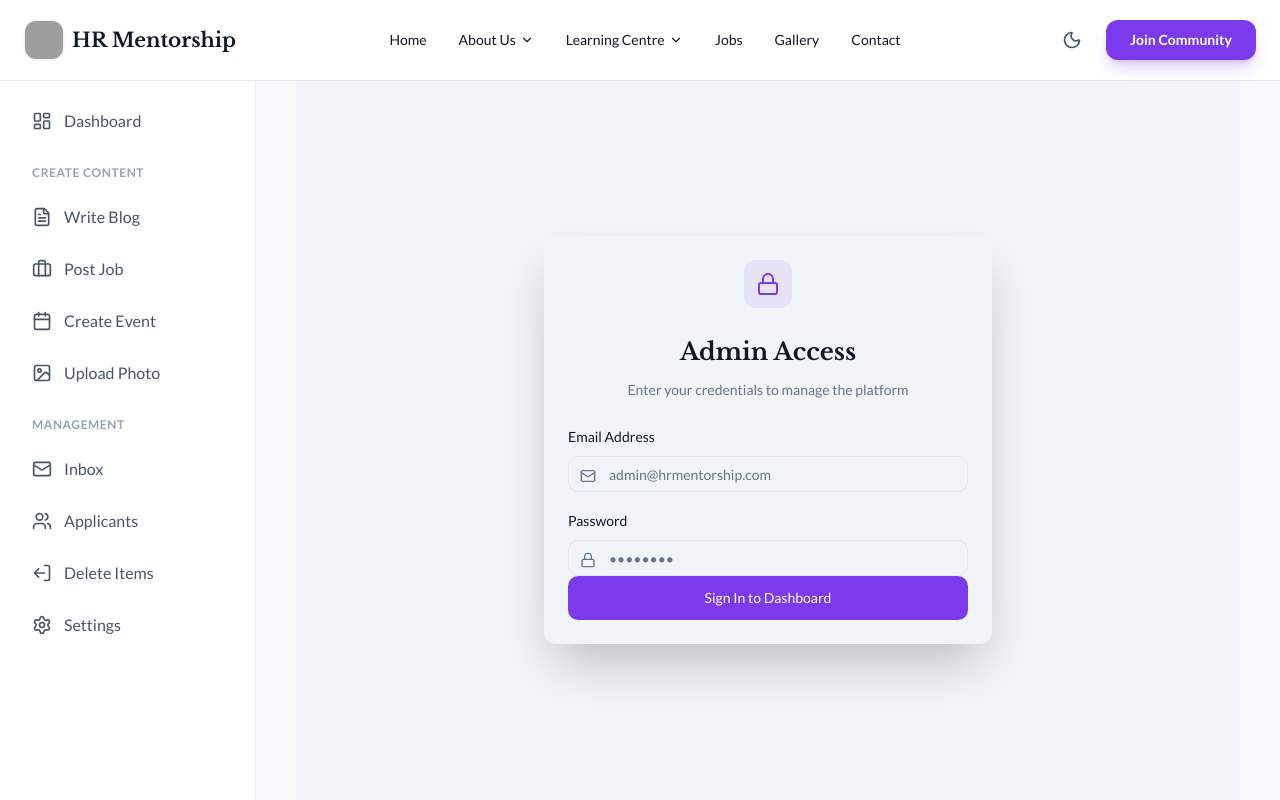
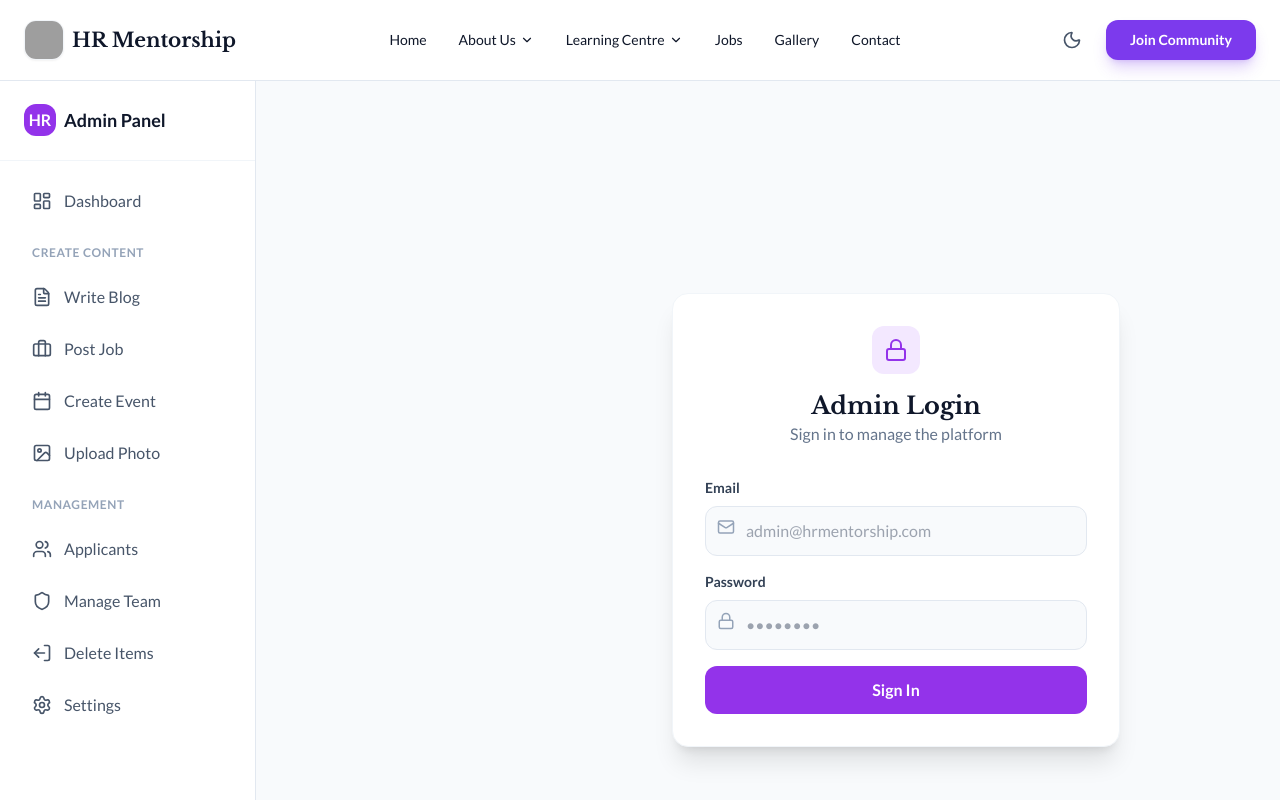
Before and after one commit to OlaMarcus09/hr-mentorship, a Next.js app: page /admin/login in a window 1280 px wide. Shown: the top 800 px of the page. Built offline with nearby package versions, Linux system fonts and the light colour scheme; grey boxes are pictures that could not be loaded.

Commit message:
fix: Admin layout, Add Team Management, Redesign Resources, and Fix Login Redirects

```diff
--- a/app/admin/layout.tsx
+++ b/app/admin/layout.tsx
@@ -1,5 +1,5 @@
 import Link from "next/link";
-import { LayoutDashboard, FileText, Briefcase, Calendar, Image as ImageIcon, Users, Settings, LogOut, Mail } from "lucide-react";
+import { LayoutDashboard, FileText, Briefcase, Calendar, Image as ImageIcon, Users, Settings, LogOut, Shield } from "lucide-react";
 import LogoutButton from "./logout-button";
 
 export default function AdminLayout({
@@ -8,10 +8,10 @@ export default function AdminLayout({
   children: React.ReactNode;
 }) {
   return (
-    <div className="min-h-screen flex flex-col md:flex-row bg-slate-50 dark:bg-slate-900">
+    <div className="min-h-screen flex flex-col md:flex-row bg-slate-50 dark:bg-slate-900 pt-20">
 
       {/* SIDEBAR */}
-      <aside className="w-full md:w-64 bg-white dark:bg-slate-950 border-r border-slate-200 dark:border-slate-800 md:min-h-screen shrink-0">
+      <aside className="w-full md:w-64 bg-white dark:bg-slate-950 border-r border-slate-200 dark:border-slate-800 md:min-h-screen shrink-0 fixed md:sticky top-20 left-0 h-[calc(100vh-80px)] overflow-y-auto z-40">
         <div className="p-6 border-b border-slate-100 dark:border-slate-800 flex items-center gap-2">
           <div className="h-8 w-8 bg-purple-600 rounded-lg flex items-center justify-center text-white font-bold">HR</div>
           <span className="font-bold text-lg text-slate-900 dark:text-white">Admin Panel</span>
@@ -39,11 +39,11 @@ export default function AdminLayout({
 
           <div className="pt-4 pb-2 px-4 text-xs font-bold text-slate-400 uppercase tracking-wider">Management</div>
 
-          <Link href="/admin/messages" className="flex items-center gap-3 px-4 py-3 text-slate-600 dark:text-slate-400 hover:bg-purple-50 dark:hover:bg-purple-900/20 hover:text-purple-600 dark:hover:text-purple-400 rounded-lg transition font-medium">
-            <Mail size={20} /> Inbox
-          </Link>
           <Link href="/admin/applications" className="flex items-center gap-3 px-4 py-3 text-slate-600 dark:text-slate-400 hover:bg-purple-50 dark:hover:bg-purple-900/20 hover:text-purple-600 dark:hover:text-purple-400 rounded-lg transition font-medium">
             <Users size={20} /> Applicants
+          </Link>
+          <Link href="/admin/team" className="flex items-center gap-3 px-4 py-3 text-slate-600 dark:text-slate-400 hover:bg-purple-50 dark:hover:bg-purple-900/20 hover:text-purple-600 dark:hover:text-purple-400 rounded-lg transition font-medium">
+            <Shield size={20} /> Manage Team
           </Link>
           <Link href="/admin/manage" className="flex items-center gap-3 px-4 py-3 text-slate-600 dark:text-slate-400 hover:bg-red-50 dark:hover:bg-red-900/20 hover:text-red-600 rounded-lg transition font-medium">
             <LogOut size={20} className="rotate-180" /> Delete Items
@@ -55,7 +55,7 @@ export default function AdminLayout({
       </aside>
 
       {/* MAIN CONTENT AREA */}
-      <main className="flex-1 p-6 md:p-10 overflow-y-auto">
+      <main className="flex-1 p-6 md:p-10 overflow-y-auto md:ml-64">
         {children}
       </main>
 
--- a/app/admin/login/page.tsx
+++ b/app/admin/login/page.tsx
@@ -1,95 +1,69 @@
-"use client"
-
+"use client";
 import { useState } from "react";
 import { useRouter } from "next/navigation";
-import { Button } from "@/components/ui/button";
-import { Input } from "@/components/ui/input";
-import { Card, CardContent, CardHeader, CardTitle, CardDescription, CardFooter } from "@/components/ui/card";
-import { Label } from "@/components/ui/label";
 import { Lock, Mail, Loader2 } from "lucide-react";
 
 export default function AdminLogin() {
   const router = useRouter();
-  const [isLoading, setIsLoading] = useState(false);
-  const [formData, setFormData] = useState({ email: "", password: "" });
+  const [loading, setLoading] = useState(false);
+  const [error, setError] = useState("");
 
-  const handleLogin = async (e: React.FormEvent) => {
+  async function handleLogin(e: any) {
     e.preventDefault();
-    setIsLoading(true);
+    setLoading(true);
+    setError("");
 
-    // TODO: CONNECT TO BACKEND
-    // const res = await fetch('BASE_URL/api/auth/login', {
-    //   method: 'POST',
-    //   body: JSON.stringify(formData)
-    // });
+    const res = await fetch("/api/auth/login", {
+      method: "POST",
+      body: JSON.stringify({
+        email: e.target.email.value,
+        password: e.target.password.value,
+      }),
+    });
 
-    // SIMULATION FOR NOW:
-    setTimeout(() => {
-      // Pretend we got a token
-      localStorage.setItem("adminToken", "mock-jwt-token");
-      setIsLoading(false);
-      router.push("/admin");
-    }, 1500);
-  };
+    if (res.ok) {
+      window.location.href = "/admin"; // Force reload to update middleware/cookies
+    } else {
+      setError("Invalid credentials");
+      setLoading(false);
+    }
+  }
 
   return (
-    <div className="min-h-screen flex items-center justify-center bg-slate-100 dark:bg-slate-950 px-4">
-      <Card className="w-full max-w-md border-none shadow-2xl">
-        <CardHeader className="space-y-1 text-center">
-          <div className="flex justify-center mb-4">
-             <div className="h-12 w-12 bg-primary/10 rounded-xl flex items-center justify-center text-primary">
-                <Lock className="h-6 w-6" />
-             </div>
+    <div className="min-h-screen bg-slate-50 dark:bg-slate-950 flex items-center justify-center p-6">
+      <div className="max-w-md w-full bg-white dark:bg-slate-900 p-8 rounded-2xl shadow-xl border border-slate-100 dark:border-slate-800">
+        <div className="text-center mb-8">
+           <div className="inline-flex items-center justify-center w-12 h-12 bg-purple-100 text-purple-600 rounded-xl mb-4">
+             <Lock size={24} />
+           </div>
+           <h1 className="text-2xl font-bold text-slate-900 dark:text-white">Admin Login</h1>
+           <p className="text-slate-500">Sign in to manage the platform</p>
+        </div>
+
+        {error && <div className="mb-4 p-3 bg-red-50 text-red-600 text-sm rounded-lg text-center">{error}</div>}
+
+        <form onSubmit={handleLogin} className="space-y-4">
+          <div>
+            <label className="block text-sm font-bold mb-2 text-slate-700 dark:text-slate-300">Email</label>
+            <div className="relative">
+               <Mail className="absolute left-3 top-3 text-slate-400" size={18} />
+               <input name="email" type="email" required className="w-full pl-10 p-3 bg-slate-50 dark:bg-slate-950 border dark:border-slate-800 rounded-lg outline-none focus:ring-2 focus:ring-purple-600" placeholder="admin@hrmentorship.com"/>
+            </div>
           </div>
-          <CardTitle className="text-2xl font-bold font-heading">Admin Access</CardTitle>
-          <CardDescription>Enter your credentials to manage the platform</CardDescription>
-        </CardHeader>
-        <form onSubmit={handleLogin}>
-          <CardContent className="space-y-4">
-            <div className="space-y-2">
-              <Label htmlFor="email">Email Address</Label>
-              <div className="relative">
-                <Mail className="absolute left-3 top-3 h-4 w-4 text-muted-foreground" />
-                <Input
-                  id="email"
-                  type="email"
-                  placeholder="admin@hrmentorship.com"
-                  className="pl-10"
-                  value={formData.email}
-                  onChange={(e) => setFormData({...formData, email: e.target.value})}
-                  required
-                />
-              </div>
+
+          <div>
+            <label className="block text-sm font-bold mb-2 text-slate-700 dark:text-slate-300">Password</label>
+            <div className="relative">
+               <Lock className="absolute left-3 top-3 text-slate-400" size={18} />
+               <input name="password" type="password" required className="w-full pl-10 p-3 bg-slate-50 dark:bg-slate-950 border dark:border-slate-800 rounded-lg outline-none focus:ring-2 focus:ring-purple-600" placeholder="••••••••"/>
             </div>
-            <div className="space-y-2">
-              <Label htmlFor="password">Password</Label>
-              <div className="relative">
-                <Lock className="absolute left-3 top-3 h-4 w-4 text-muted-foreground" />
-                <Input
-                  id="password"
-                  type="password"
-                  placeholder="••••••••"
-                  className="pl-10"
-                  value={formData.password}
-                  onChange={(e) => setFormData({...formData, password: e.target.value})}
-                  required
-                />
-              </div>
-            </div>
-          </CardContent>
-          <CardFooter>
-            <Button className="w-full h-11" disabled={isLoading}>
-              {isLoading ? (
-                <>
-                  <Loader2 className="mr-2 h-4 w-4 animate-spin" /> Authenticating...
-                </>
-              ) : (
-                "Sign In to Dashboard"
-              )}
-            </Button>
-          </CardFooter>
+          </div>
+
+          <button disabled={loading} className="w-full bg-purple-600 hover:bg-purple-700 text-white font-bold py-3 rounded-lg transition flex items-center justify-center gap-2">
+            {loading ? <Loader2 className="animate-spin" /> : "Sign In"}
+          </button>
         </form>
-      </Card>
+      </div>
     </div>
   );
 }
--- a/app/admin/team/page.tsx
+++ b/app/admin/team/page.tsx
@@ -1,119 +1,73 @@
 "use client";
+import { useState, useEffect } from "react";
+import { UserPlus, Trash2, Shield, ArrowLeft } from "lucide-react";
+import Link from "next/link";
 
-import { useState, useEffect } from "react";
-import { Trash2, UserPlus, Shield, ShieldAlert } from "lucide-react";
-
-export default function ManageTeamPage() {
+export default function ManageTeam() {
   const [admins, setAdmins] = useState([]);
   const [loading, setLoading] = useState(true);
-  const [currentUserEmail, setCurrentUserEmail] = useState("");
 
   // Fetch Admins
-  async function fetchAdmins() {
-    const res = await fetch("/api/admin/users");
-    const data = await res.json();
-    setAdmins(data);
-    setLoading(false);
-  }
-
   useEffect(() => {
-    // Get current user from local storage (saved during login) if you implemented that,
-    // or just fetch list.
-    fetchAdmins();
+    fetch("/api/admin/list").then(res => res.json()).then(data => {
+      setAdmins(data);
+      setLoading(false);
+    });
   }, []);
 
   async function handleAddAdmin(e: any) {
     e.preventDefault();
-    const formData = {
-      name: e.target.name.value,
-      email: e.target.email.value,
-      password: e.target.password.value,
-    };
+    const email = e.target.email.value;
+    const name = e.target.name.value;
+    const password = e.target.password.value;
 
-    const res = await fetch("/api/admin/users", {
+    const res = await fetch("/api/admin/create", {
       method: "POST",
-      body: JSON.stringify(formData),
-      headers: { "Content-Type": "application/json" },
+      body: JSON.stringify({ name, email, password }),
     });
 
     if (res.ok) {
-      alert("Admin Added!");
-      e.target.reset();
-      fetchAdmins(); // Refresh list
+      alert("Admin Created!");
+      window.location.reload();
     } else {
-      const err = await res.json();
-      alert(err.error);
-    }
-  }
-
-  async function handleDelete(id: number) {
-    if (!confirm("Are you sure you want to remove this admin?")) return;
-
-    const res = await fetch(`/api/admin/users?id=${id}`, { method: "DELETE" });
-    if (res.ok) {
-      fetchAdmins();
+      alert("Failed to create admin");
     }
   }
 
   return (
-    <div className="max-w-6xl mx-auto py-10 px-6">
-      <div className="flex justify-between items-center mb-8">
-        <h1 className="text-3xl font-bold">Manage Team</h1>
-        <span className="bg-yellow-100 text-yellow-800 px-3 py-1 rounded-full text-sm font-medium border border-yellow-200">
-           Super Admin Access Only
-        </span>
-      </div>
+    <div className="max-w-4xl mx-auto pb-20">
+      <Link href="/admin" className="inline-flex items-center gap-2 text-slate-500 mb-6"><ArrowLeft size={18}/> Back</Link>
+      <h1 className="text-3xl font-bold mb-8 text-slate-900 dark:text-white">Manage Team Access</h1>
 
-      <div className="grid md:grid-cols-3 gap-8">
-        {/* List of Admins */}
-        <div className="md:col-span-2 space-y-4">
-          <h2 className="text-xl font-semibold mb-4">Current Administrators</h2>
-          {loading ? <p>Loading...</p> : admins.map((admin: any) => (
-            <div key={admin.id} className="flex justify-between items-center bg-white p-4 rounded-lg border shadow-sm">
-              <div className="flex items-center gap-3">
-                <div className={`p-2 rounded-full ${admin.role === 'SUPER_ADMIN' ? 'bg-purple-100 text-purple-600' : 'bg-gray-100 text-gray-600'}`}>
-                  {admin.role === 'SUPER_ADMIN' ? <ShieldAlert size={20}/> : <Shield size={20}/>}
-                </div>
-                <div>
-                  <p className="font-bold">{admin.name}</p>
-                  <p className="text-sm text-gray-500">{admin.email}</p>
-                </div>
-              </div>
+      <div className="grid md:grid-cols-2 gap-8">
 
-              {/* Only show delete button if it's not a Super Admin */}
-              {admin.role !== 'SUPER_ADMIN' && (
-                <button onClick={() => handleDelete(admin.id)} className="text-red-500 hover:bg-red-50 p-2 rounded">
-                  <Trash2 size={18} />
-                </button>
-              )}
-            </div>
-          ))}
+        {/* CREATE FORM */}
+        <div className="bg-white dark:bg-slate-900 p-6 rounded-xl border dark:border-slate-800 h-fit">
+           <h2 className="text-xl font-bold mb-4 flex items-center gap-2"><UserPlus size={20}/> Add New Admin</h2>
+           <form onSubmit={handleAddAdmin} className="space-y-4">
+             <div><label className="text-sm font-bold">Name</label><input name="name" required className="w-full p-2 border rounded dark:bg-slate-950"/></div>
+             <div><label className="text-sm font-bold">Email</label><input name="email" type="email" required className="w-full p-2 border rounded dark:bg-slate-900"/></div>
+             <div><label className="text-sm font-bold">Password</label><input name="password" type="password" required className="w-full p-2 border rounded dark:bg-slate-900"/></div>
+             <button className="w-full bg-purple-600 text-white py-2 rounded font-bold hover:bg-purple-700">Create Admin</button>
+           </form>
         </div>
 
-        {/* Add New Admin Form */}
-        <div className="bg-slate-50 p-6 rounded-xl h-fit">
-          <div className="flex items-center gap-2 mb-4">
-            <UserPlus size={20} />
-            <h2 className="text-xl font-semibold">Add New Admin</h2>
-          </div>
-
-          <form onSubmit={handleAddAdmin} className="space-y-4">
-            <div>
-              <label className="block text-xs font-bold uppercase text-gray-500 mb-1">Name</label>
-              <input name="name" required className="w-full p-2 border rounded" placeholder="Jane Doe" />
-            </div>
-            <div>
-              <label className="block text-xs font-bold uppercase text-gray-500 mb-1">Email</label>
-              <input name="email" type="email" required className="w-full p-2 border rounded" placeholder="jane@hrmentorship.com" />
-            </div>
-            <div>
-              <label className="block text-xs font-bold uppercase text-gray-500 mb-1">Password</label>
-              <input name="password" type="password" required className="w-full p-2 border rounded" placeholder="••••••" />
-            </div>
-            <button className="w-full bg-black text-white py-2 rounded hover:bg-gray-800">
-              Create Account
-            </button>
-          </form>
+        {/* LIST */}
+        <div className="bg-white dark:bg-slate-900 p-6 rounded-xl border dark:border-slate-800">
+           <h2 className="text-xl font-bold mb-4 flex items-center gap-2"><Shield size={20}/> Current Admins</h2>
+           {loading ? <p>Loading...</p> : (
+             <div className="space-y-3">
+               {admins.map((admin: any) => (
+                 <div key={admin.id} className="flex justify-between items-center p-3 bg-slate-50 dark:bg-slate-950 rounded">
+                    <div>
+                       <p className="font-bold">{admin.name}</p>
+                       <p className="text-xs text-slate-500">{admin.email}</p>
+                    </div>
+                    <span className="text-xs bg-blue-100 text-blue-700 px-2 py-1 rounded">{admin.role}</span>
+                 </div>
+               ))}
+             </div>
+           )}
         </div>
       </div>
     </div>
```
Also changed, not shown: app/admin/page.tsx (+48 -20 lines), app/admin/reset-tool/page.tsx (added, +27 -0 lines), app/api/admin/create/route.ts (added, +30 -0 lines), app/api/admin/list/route.ts (added, +15 -0 lines), app/learning/resources/page.tsx (+30 -64 lines).
